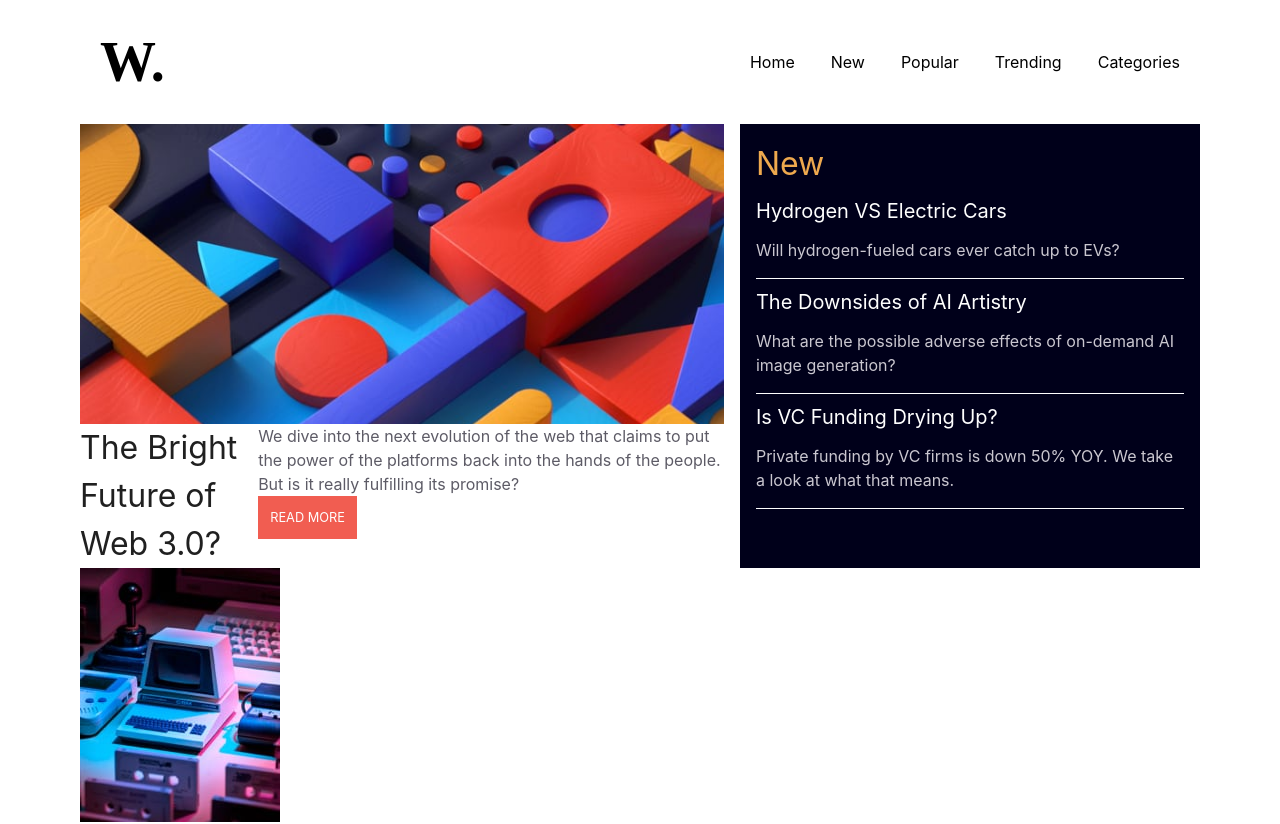
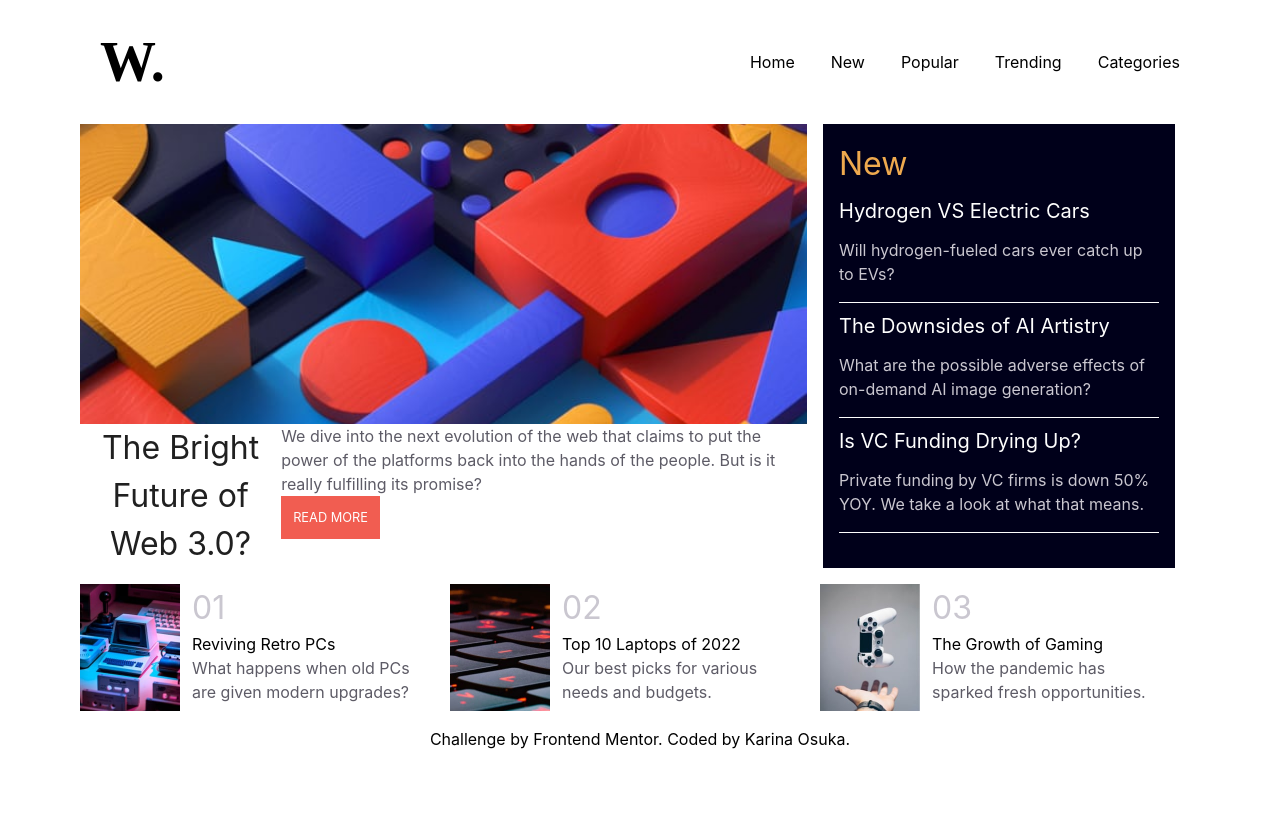
Before and after one commit to kari-osk/frontendmentor-news-homepage, a React (Create React App) app: page / in a window 1280 px wide. Shown: the top 824 px of the page. After the commit the page ends 800 px from the top, so only its background shows below. Built offline with nearby package versions, Linux system fonts and the light colour scheme.

Commit message:
Alter style

```diff
--- a/src/components/Hero/Hero.jsx
+++ b/src/components/Hero/Hero.jsx
@@ -6,15 +6,30 @@ import SideNew from '../SideNew/SideNew'
 const Hero = () => {
 
   return (
-    <div className='flex gap-4'>
-      <main>
-        <img className='w-[727px] max-h-[300px] object-cover' src={imgMobile} alt='Illustration with geometric shapes' />
-        < section className='flex' >
-          <h1 className='text-left text-3xl text-dark text-bold'>The Bright Future of Web 3.0?</h1>
+    <div className='flex flex-row flex-wrap gap-4'>
+      <main className='max-w-[727px] flex flex-col'>
+        <img
+          className='max-h-[300px] object-cover'
+          src={imgMobile}
+          alt='Illustration with geometric shapes'
+        />
+        <section className='flex flex-row' >
+          <h1
+            className='w-text-left text-3xl text-dark text-bold'
+          >
+            The Bright Future of Web 3.0?
+          </h1>
           <div className='text-left'>
-            <p className='text-left text-base text-dark-gray'>We dive into the next evolution of the web that claims to put the power of the platforms back into the hands of the people.
-              But is it really fulfilling its promise?</p>
-            <button className=' bg-red p-3 text-uppercase text-light text-sm'>READ MORE</button>
+            <p
+              className='text-left text-base text-dark-gray'
+            >
+              We dive into the next evolution of the web that claims to put the power of the platforms back into the hands of the people. But is it really fulfilling its promise?
+            </p>
+            <button
+              className=' bg-red p-3 text-uppercase text-light text-sm'
+            >
+              READ MORE
+            </button>
           </div>
         </section >
       </main >
--- a/src/components/SideNew/SideNew.jsx
+++ b/src/components/SideNew/SideNew.jsx
@@ -13,7 +13,7 @@ const NewsCard = ({ data }) => {
 
 const SideNew = () => {
   return (
-    <div className='w-full text-left bg-blue text-light p-4'>
+    <div className='w-[352px] text-left bg-blue text-light p-4'>
       <h2 className='text-bold text-yellow text-3xl'>New</h2>
       {
         news.map(data => (
--- a/src/components/Top3News/Top3News.jsx
+++ b/src/components/Top3News/Top3News.jsx
@@ -3,18 +3,20 @@ import { newsWithImage } from '../../data'
 
 const Card = ({ data }) => {
   return (
-    <div>
-      <img src={data.image} alt={data.title} />
-      <h3>{data.cod}</h3>
-      <h3>{data.title}</h3>
-      <h3>{data.paragraph}</h3>
+    <div className='w-[354px] flex flex-row'>
+      <img className='w-[100px] h-[127px] object-cover' src={data.image} alt={data.title} />
+      <div className='text-left pl-3 pr-3'>
+        <h2 className='text-3xl text-light-gray'>{data.cod}</h2>
+        <h3 className='text-base text-bold'>{data.title}</h3>
+        <p className='text-base text-dark-gray'>{data.paragraph}</p>
+      </div>
     </div>
   )
 }
 
 const Top3News = () => {
   return (
-    <div>
+    <div className='w-full flex flex-wrap gap-4 pt-4 pb-4'>
       {
         newsWithImage.map(data => (
           <div key={data.id}>
```
